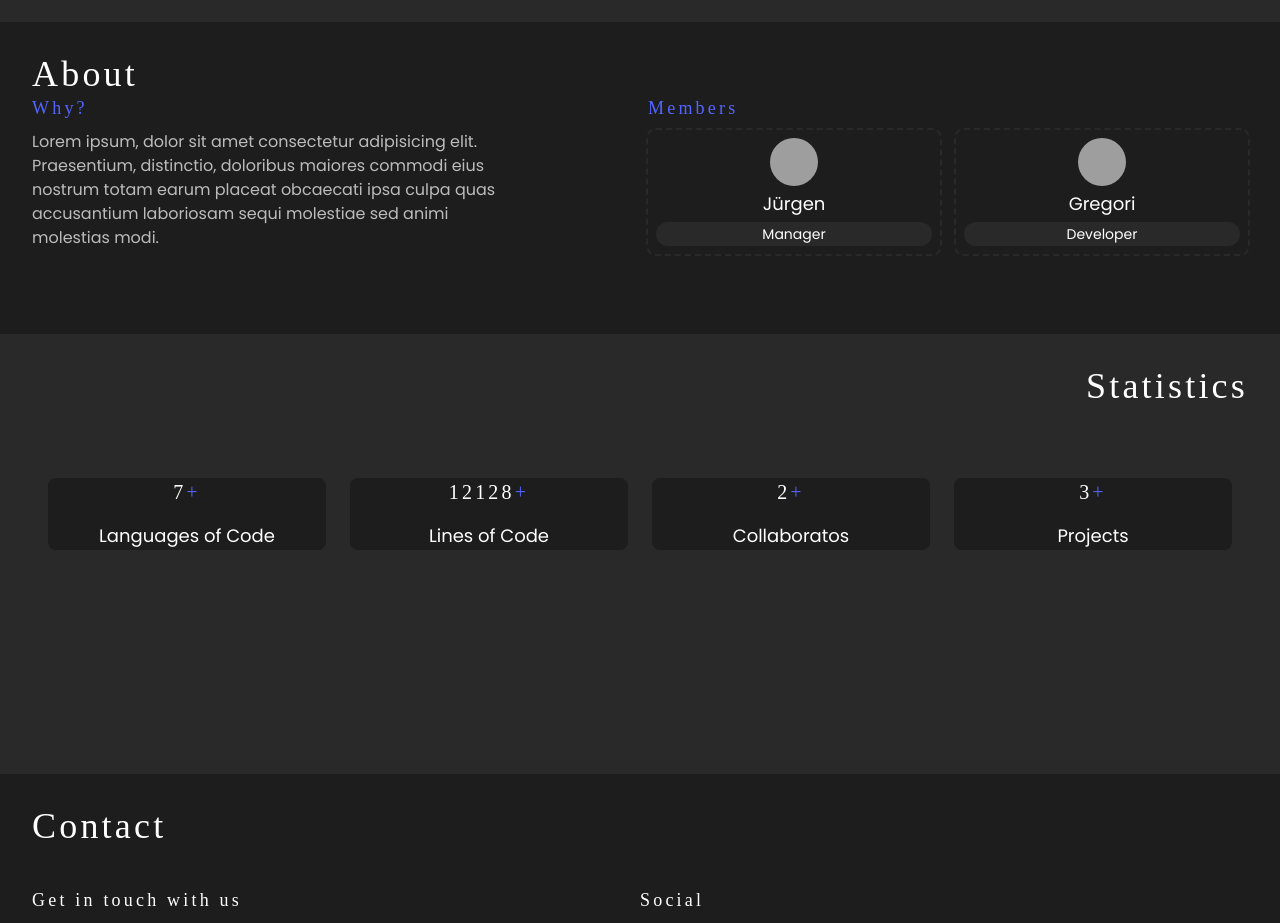
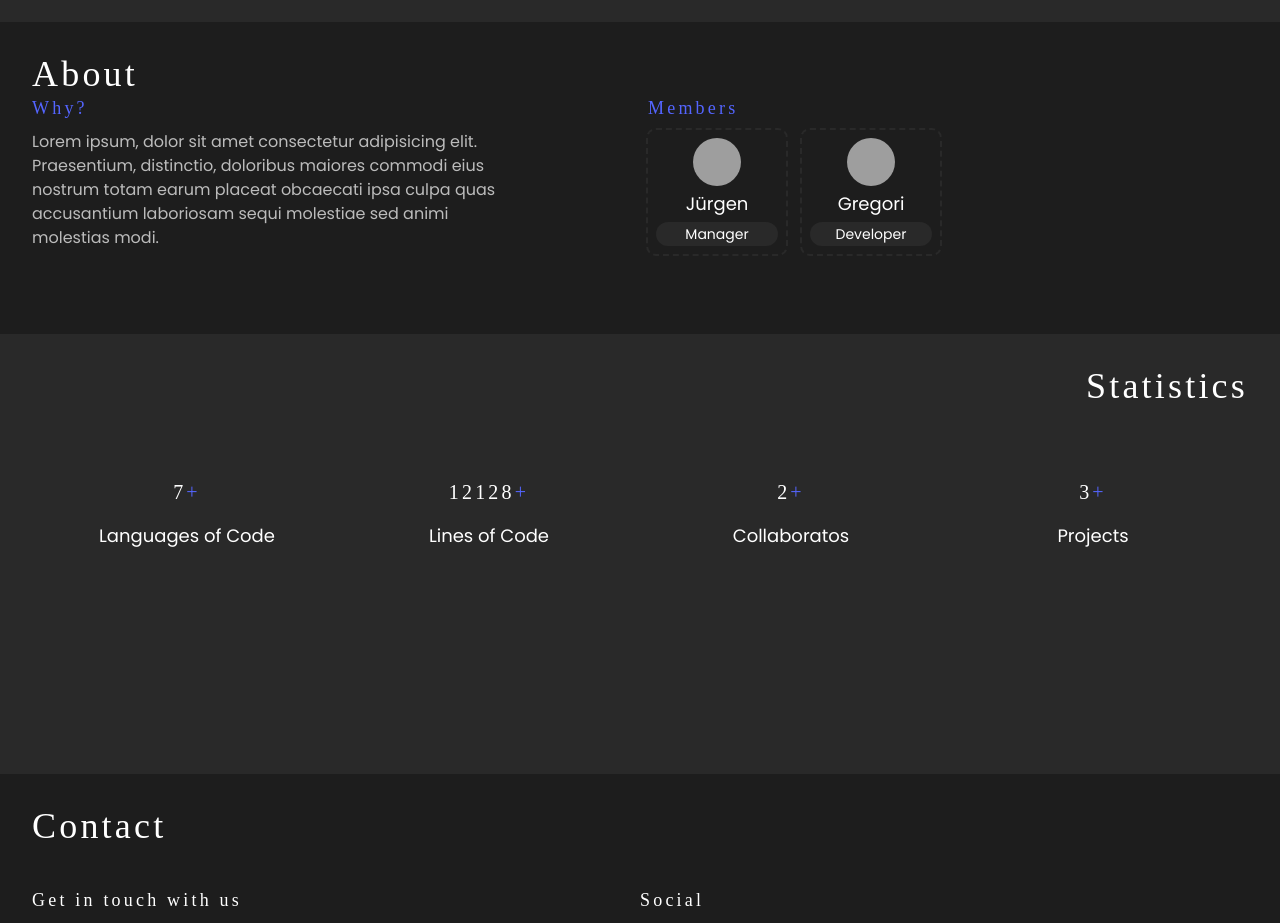
Before and after one commit to noid-earth/website, a Vue app: page / in a window 1280 px wide. Shown: the part 1060-1983 px from the top of the page. Built offline with nearby package versions, Linux system fonts and the light colour scheme; grey boxes are pictures that could not be loaded; a web font is replaced by a local one.

Commit message:
Mobile patch fix#1

```diff
--- a/src/App.vue
+++ b/src/App.vue
@@ -103,7 +103,7 @@
           </div>
           <div>
             <h1 class="text-lg text-accent mt-4 md:mt-0">Members</h1>
-            <div class="grid grid-cols-2 grid:grid-cols-4 gap-4 mt-2">
+            <div class="grid grid-cols-2 md:grid-cols-4 gap-4 mt-2">
               <a v-for="(m, i) in org.members" v-bind:key="i" :href="(m.github.length > 5) ? m.github : '#about'">
                 <div class="text-center outline-2 outline-dashed outline-[#292929] rounded-lg p-2 hover:opacity-70 transition-opacity duration-300">
                   <img :src="m.icon " class="rounded-full w-12 h-12 object-cover inline-block"/>
@@ -125,7 +125,7 @@
 
           <div class="grid grid-cols-1 md:grid-cols-2 lg:grid-cols-4 gap-x-6 items-center">
 
-            <div class="bg-[#1d1d1d] rounded-lg mt-2 md:mt-0 p-4 md:p-0" v-for="stat in org.stats" v-bind:key="stat.num">
+            <div class="bg-[#1d1d1d] md:bg-transparent rounded-lg mt-2 md:mt-0 p-4 md:p-0" v-for="stat in org.stats" v-bind:key="stat.num">
 
               <h5 class="text-xl md:mb-4">{{ stat.num }}<span class="text-accent">+</span></h5>
               <h6 class="text-lg">{{ stat.title }}</h6>
```
